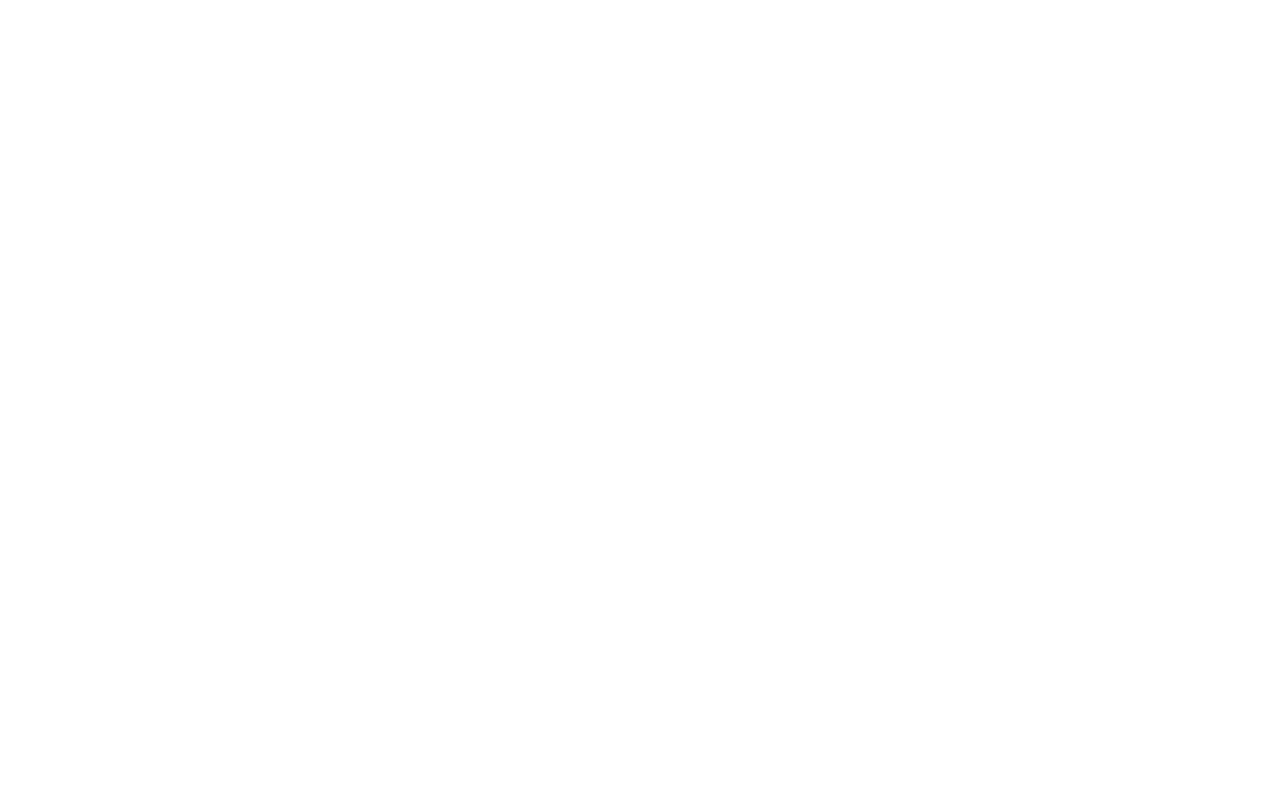
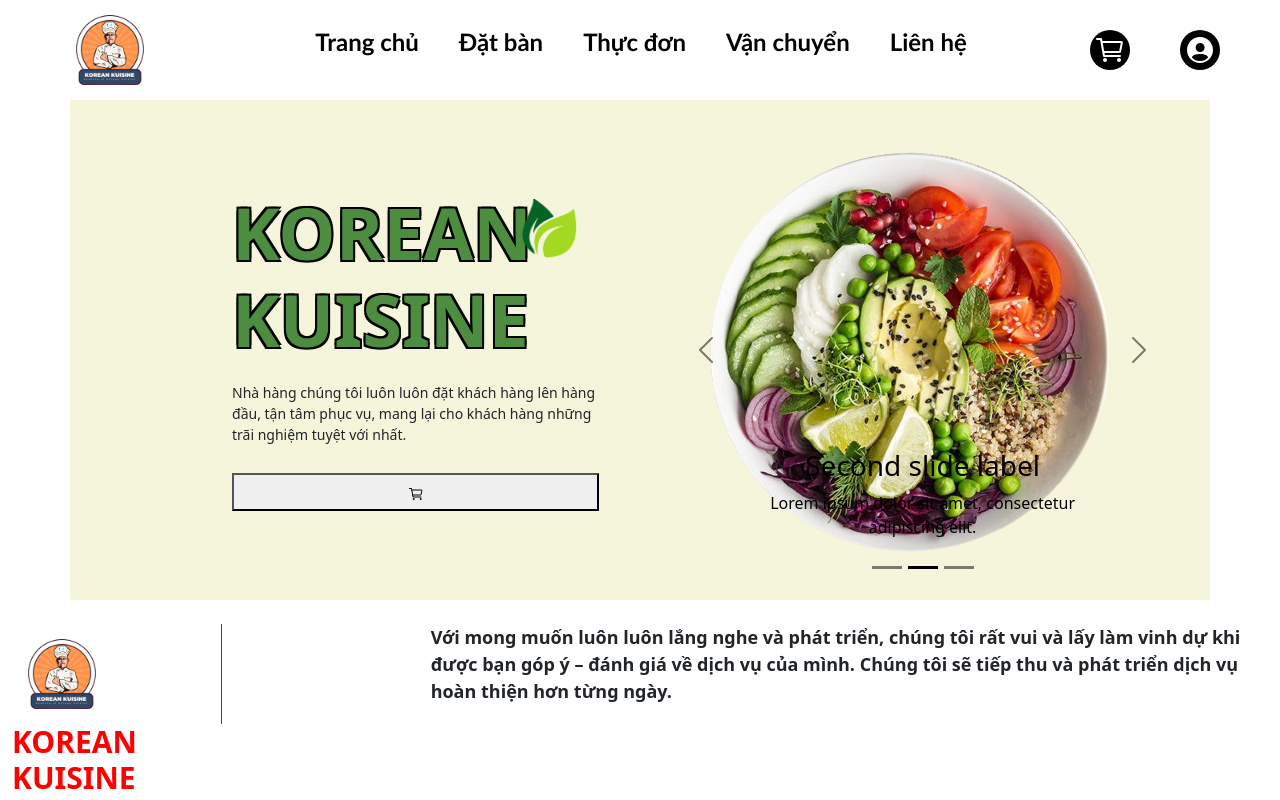
Before and after one commit to HuyNovie/doanwebsite, a React (Create React App) app: page / in a window 1280 px wide. Before the commit this address had no page. Shown: the top 800 px of the page. Built offline with nearby package versions, Linux system fonts and the light colour scheme.

Commit message:
sua home

```diff
--- a/src/App.js
+++ b/src/App.js
@@ -8,7 +8,7 @@
   return (
     <div>
       <Routes>
-        <Route path="/home" element={<Home />} />
+        <Route path="/" element={<Home />} />
         <Route path="/login" element={<Login />} />
       </Routes>
     </div>
--- a/src/components/Login.js
+++ b/src/components/Login.js
@@ -23,7 +23,7 @@
               console.log('Login successful:', data.result);
 
             localStorage.setItem('token', data.result.token);
-            window.location.href='/home';
+            window.location.href='/';
           } else {
               setErrorMessage = data.message;
           }
```
